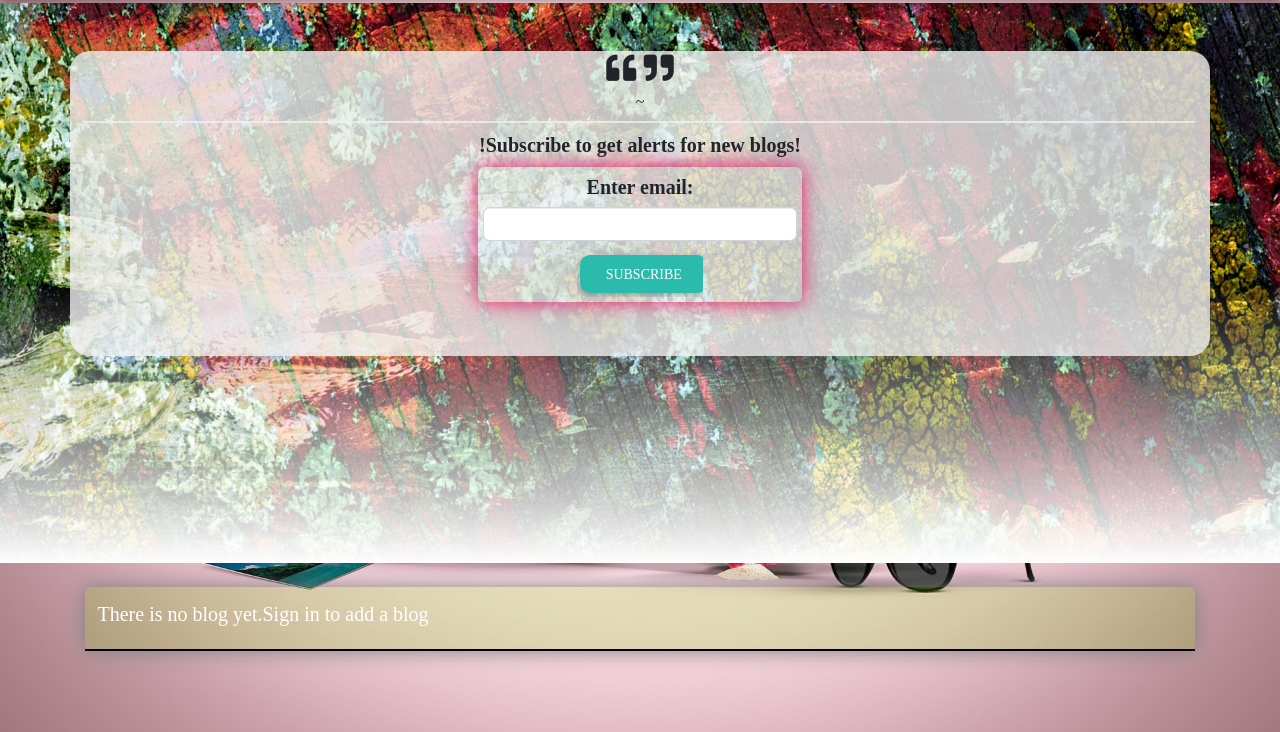
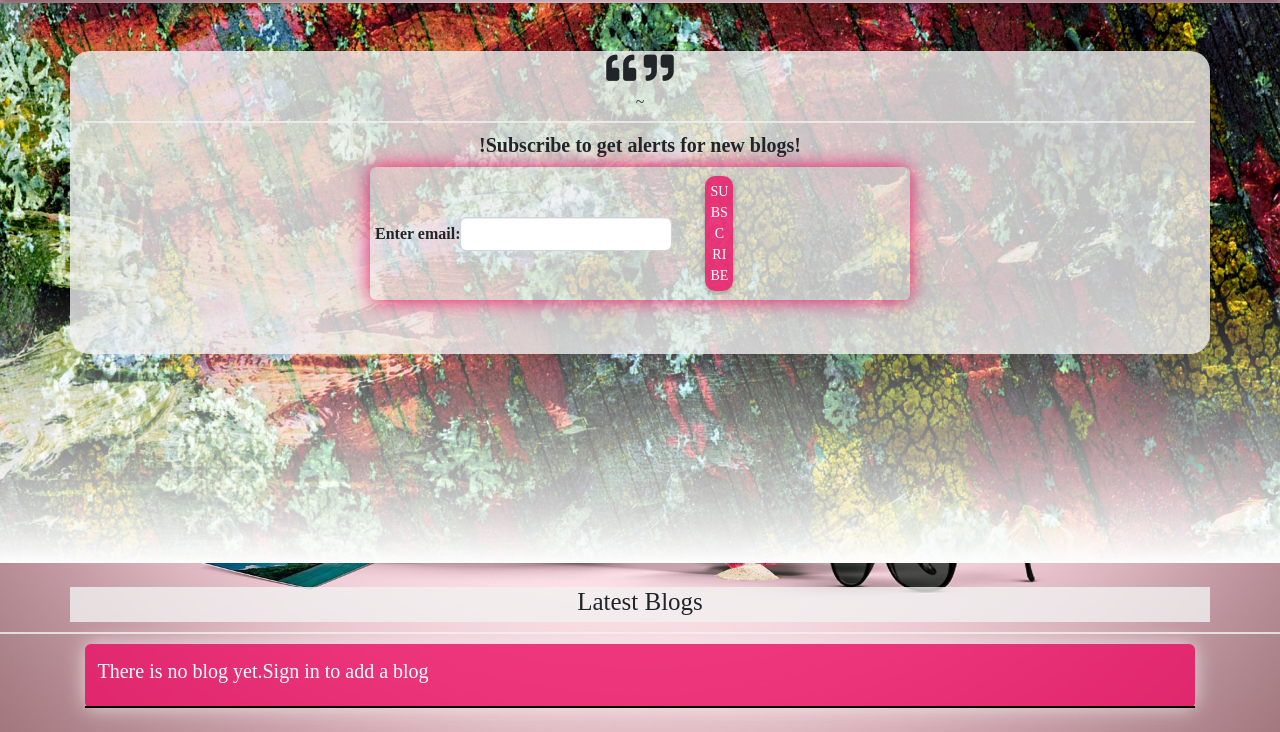
Before and after one commit to alvynah/blogomatic, a Flask app: page / in a window 1280 px wide. Shown: the part 68-800 px from the top of the page. Run offline with Flask 2, Linux system fonts and the light colour scheme; data that the repository does not hold is empty; some libraries are stand-ins or nearby versions.

Commit message:
Enhance appearance of profile page and landing page for blogs

```diff
--- a/app/main/forms.py
+++ b/app/main/forms.py
@@ -1,5 +1,5 @@
 from flask_wtf import FlaskForm
-from wtforms import StringField, TextAreaField, SubmitField,ValidationError
+from wtforms import StringField, TextAreaField, SubmitField,ValidationError,HiddenField
 from wtforms.validators import Required, Email
 from ..models import Subscriber
 
@@ -29,6 +29,7 @@ class UpdateBlogForm(FlaskForm):
 
 
 class SubscriberForm(FlaskForm):
+    some_hiden_field = HiddenField()
     email = StringField('Enter email:', validators=[Required(), Email()])
     submit = SubmitField('Subscribe')
 
--- a/app/static/css/cards.css
+++ b/app/static/css/cards.css
@@ -7,11 +7,11 @@
 .cards,
 .cardnoContent {
     color: white;
-    background-color: rgb(130, 209, 12, 0.2);
+    background-color: rgb(236, 16, 101, 0.8);
     border-radius: 6px;
     margin-bottom: 4%;
     font-size: 16px;
-    box-shadow: 0 0 20px 0 grey;
+    box-shadow: 0 0 20px 0 #f1f1f1cc;
 }
 
 .card-header {
@@ -26,10 +26,6 @@
     font-family: 'fantasy';
     font-size: 20px;
     border-bottom: 2px solid black;
-}
-
-.pitch {
-    font-style: italic;
 }
 
 .card-footer {
@@ -50,7 +46,7 @@
 .cardsNoComment,
 .cardsProfile {
     color: black;
-    background-color: rgb(130, 209, 12, 0.4);
+    background-color: rgb(236, 16, 101, 0.4);
     border-radius: 6px;
     margin-bottom: 4%;
     font-size: 16px;
--- a/app/static/css/index.css
+++ b/app/static/css/index.css
@@ -46,8 +46,14 @@ hr {
     border: dotted 2px black;
 }
 
-.header hr {
+.header hr,
+#all hr {
     border: solid 1px #f1f1f1cc;
+}
+
+#headingBlogs {
+    background-color: #f1f1f1cc;
+    font-weight: bold;
 }
 
 form {
@@ -74,7 +80,7 @@ input#submit.btn:hover {
 
 .subscribeForm form {
     margin-top: 0.5%;
-    width: 30%;
+    width: 50%;
     padding: 5px;
     border-radius: 6px;
     background-color: transparent;
@@ -82,6 +88,13 @@ input#submit.btn:hover {
     margin-bottom: 5%;
     align-items: center;
     height: fit-content;
+    display: inline-block;
+    margin-left: auto;
+    margin-right: auto;
+}
+
+.updateImg form {
+    width: 70%;
     display: inline-block;
     margin-left: auto;
     margin-right: auto;
@@ -98,20 +111,26 @@ input#submit.btn {
     float: center !important;
 }
 
+.subscribeForm input#submit.btn {
+    width: 30%;
+    padding-left: 10px;
+    padding: 5px;
+}
+
 .form-check-label {
     color: white;
 }
 
 textarea.form-control,
-select.form-control,
 input.form-control {
     background-color: white;
     border-radius: 6px;
     font-size: 14px;
 }
 
-select.form-control {
-    height: 3rem !important;
+.subscribeForm input.form-control {
+    width: 40%;
+    padding: 5px;
 }
 
 .form-control:hover,
@@ -141,3 +160,19 @@ h2 {
     background-color: #f1f1f1cc;
     border-radius: 20px;
 }
+
+.btn {
+    background: rgb(236, 16, 101);
+    font-size: 14px;
+    color: #fff;
+    cursor: pointer;
+    border-radius: 5px;
+}
+
+#btnSmall button {
+    background: rgb(236, 16, 101);
+    font-size: 10px;
+    align-items: center;
+    height: 30px;
+    border-radius: 5px;
+}
--- a/app/static/css/navbar.css
+++ b/app/static/css/navbar.css
@@ -45,8 +45,4 @@ a.nav-link {
     padding-left: 10%;
 }
 
-@media screen and (min-width:600px) {
-    #items {
-        float: left;
-    }
-}
+@media screen and (min-width:600px) {}
--- a/app/templates/index.html
+++ b/app/templates/index.html
@@ -10,7 +10,16 @@
             <div class="container welcome">
 
                 <h2 class="bold">!Subscribe to get alerts for new blogs!</h2>
-                <div class="subscribeForm">{{ wtf.quick_form(form) }}
+                <div class="subscribeForm">
+                    <form class="form-inline" method="POST">
+                        {{ form.hidden_tag() }}
+                        <div class="form-group">
+                            {{ form.email.label }} {{ form.email(class="form-control") }} {{ form.submit(class="btn") }}
+
+                        </div>
+
+                    </form>
+
                 </div>
             </div>
 
@@ -25,7 +34,11 @@
 
 
 <div id="all">
-    <br> {{ macro.display(blogview) }}
+    <br>
+    <div class="container" id=headingBlogs>
+        <h1 class="text-center">Latest Blogs</h1>
+    </div>
+    <hr> {{ macro.display(blogview) }}
 </div>
 </div>
 </div>
--- a/app/templates/macros.html
+++ b/app/templates/macros.html
@@ -6,7 +6,7 @@
             <div class="myCards">
                 {%for blog in blogs%}
 
-                <div class="cards" style="width:35rem; ">
+                <div class="cards" style="width:40rem; ">
                     <div class="card-header">
                         <h1 class="title">{{blog.title}} </h1>
                     </div>
```
Also changed, not shown: app/templates/profile/profile.html (+3 -4 lines).
